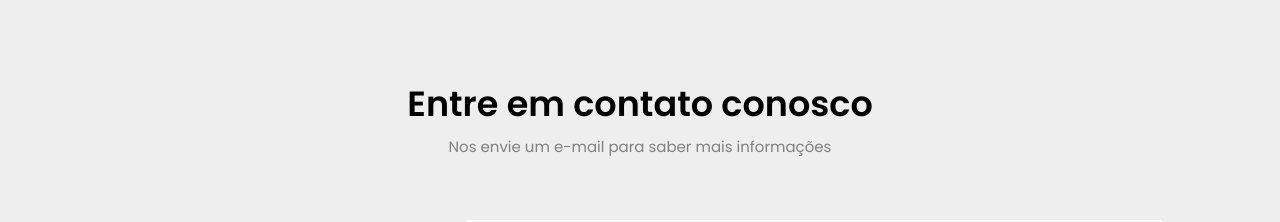
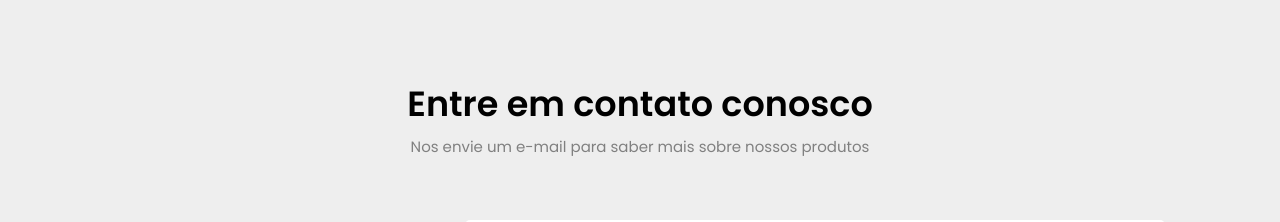
Before and after one commit to mateus040/MRFerreira, a React (Create React App) app in the folder app-mrferreira/: page / in a window 1280 px wide. Shown: the part 1900-2122 px from the top of the page. Built offline with nearby package versions, Linux system fonts and the light colour scheme; no server answers.

Commit message:
fix: header contact

```diff
--- a/app-mrferreira/src/pages/Main/components/Contact/index.jsx
+++ b/app-mrferreira/src/pages/Main/components/Contact/index.jsx
@@ -64,7 +64,7 @@ const Contact = () => {
     <div className="contact anim" id="contact">
       <div className="text-page">
         <h1 className="heading">Entre em contato conosco</h1>
-        <p>Nos envie um e-mail para saber mais informações</p>
+        <p>Nos envie um e-mail para saber mais sobre nossos produtos</p>
       </div>
       <div className="content-container">
         <div className="box-container">
```
